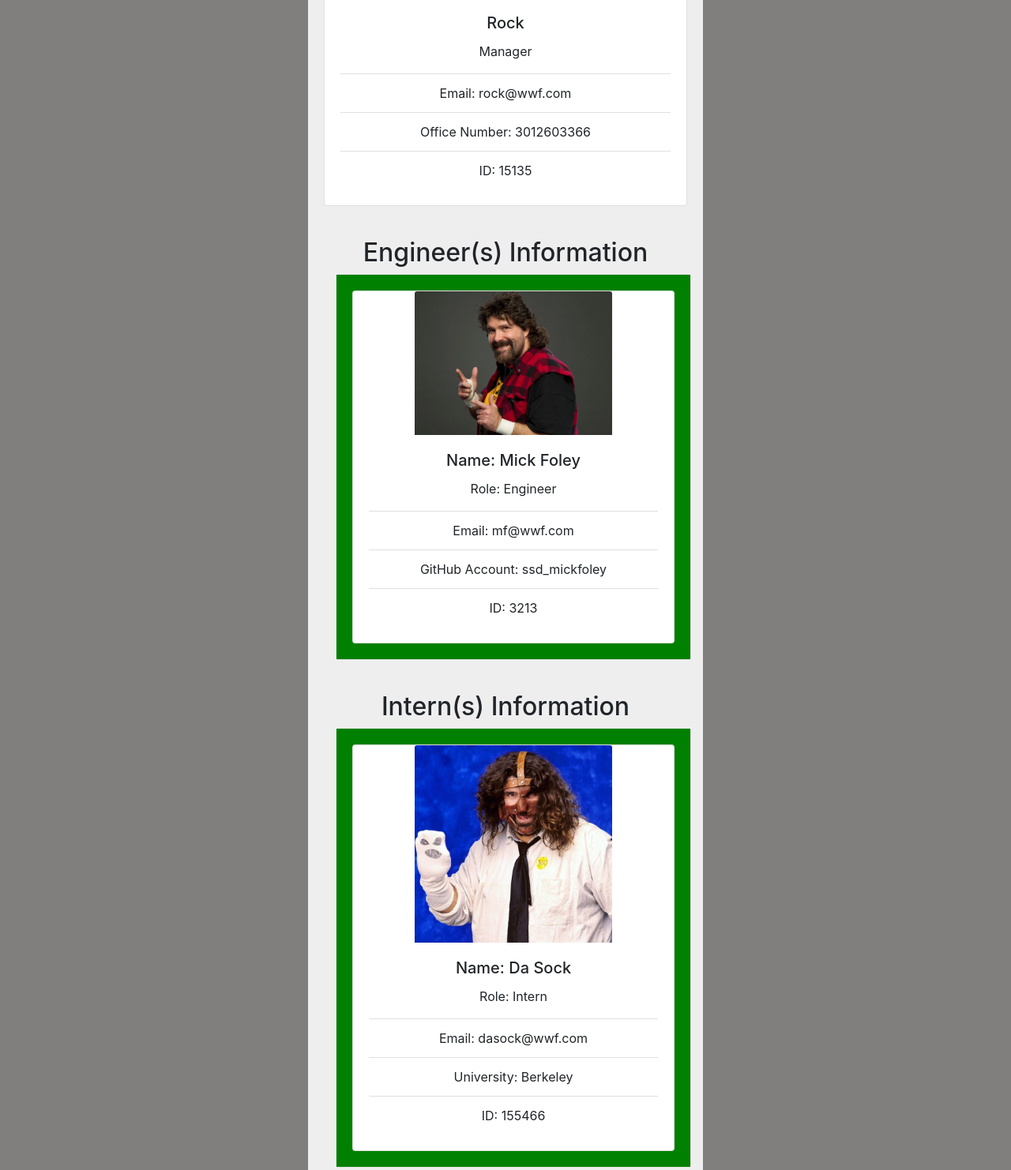
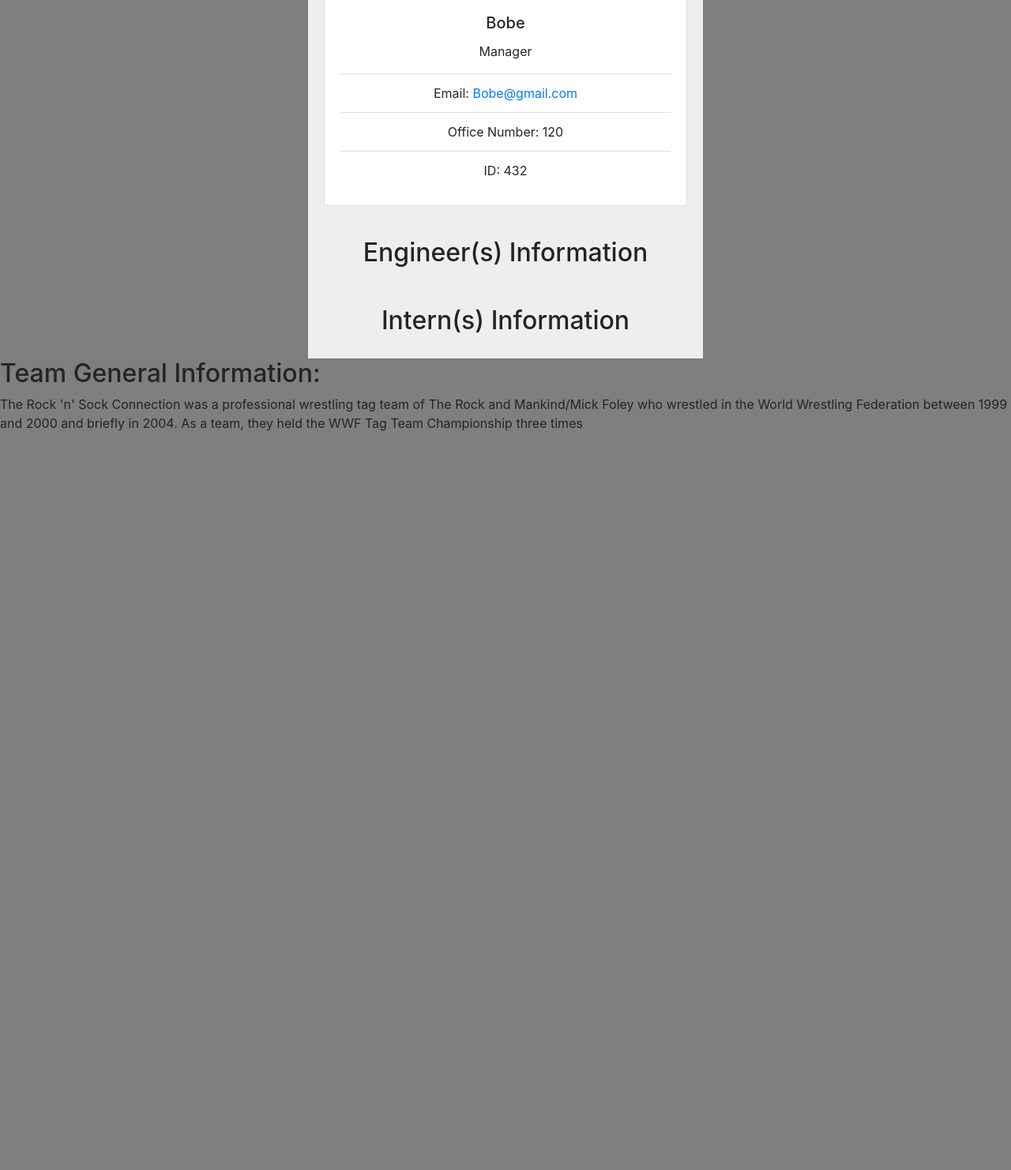
Before and after one commit to gato365/gato365-team-profile-generator-redo, a website: page team_page.html in a window 1280 px wide. Shown: the part 535-2017 px from the top of the page at 79% size. After the commit the page ends 1083 px from the top, so only its background shows below. Drawn offline with nearby package versions, Linux system fonts and the light colour scheme.

Commit message:
Provide the ability to email manager

```diff
--- a/team_page.html
+++ b/team_page.html
@@ -25,12 +25,12 @@
       <div class="card">
   <img src="./assets/images/the-rock.jpg" class="card-img-top" alt="..." style="width:100%;max-width:250px;display:block;margin:0 auto;">
   <div class="card-body">
-    <h5 class="card-title">Rock</h5>
+    <h5 class="card-title">Bobe</h5>
     <p class="card-text">Manager</p>
     <ul class="list-group list-group-flush">
-      <li class="list-group-item"> Email: rock@wwf.com</li>
-      <li class="list-group-item"> Office Number: 3012603366</li>
-      <li class="list-group-item"> ID: 15135</li>
+      <li class="list-group-item"> Email: <a href="mailto:Bobe@gmail.com">Bobe@gmail.com</a></li>
+      <li class="list-group-item"> Office Number: 120</li>
+      <li class="list-group-item"> ID: 432</li>
 
     </ul>
   </div>
@@ -44,26 +44,7 @@
       <h2 style="text-align:center;"> Engineer(s) Information </h2>
       <div class="container">
   <div class="row">
-    <div class="col-md-4">
-    <div class="card" style="width:450px;">
-    <div class="card-body" style="background:green;padding:20px;">
 
-        <div class="card">
-        <img src="./assets/images/mike-foley.jpg" class="card-img-top" alt="..."
-         style="width:100%;max-width:250px;display:block;margin:0 auto;">
-        <div class="card-body">
-          <h5 class="card-title">Name: Mick Foley</h5>
-          <p class="card-text">Role: Engineer</p>
-          <ul class="list-group list-group-flush">
-            <li class="list-group-item">Email: mf@wwf.com</li>
-            <li class="list-group-item">GitHub Account: ssd_mickfoley</li>
-            <li class="list-group-item">ID: 3213</li>
-          </ul>
-        </div>
-      </div>
-        </div>
-      </div>
-    </div>
   </div>
   </div>
       </div>
@@ -75,25 +56,7 @@
       <h2 style="text-align:center;"> Intern(s) Information </h2>
       <div class="container">
   <div class="row">
-    <div class="col-md-4">
-    <div class="card" style="width:450px;">
-    <div class="card-body" style="background:green;padding:20px;">
 
-        <div class="card">
-        <img src="./assets/images/mr-socko.jpg" class="card-img-top" alt="..."  style="width:100%;max-width:250px;display:block;margin:0 auto;">
-        <div class="card-body">
-          <h5 class="card-title">Name: Da Sock</h5>
-          <p class="card-text">Role: Intern</p>
-          <ul class="list-group list-group-flush">
-            <li class="list-group-item">Email: dasock@wwf.com</li>
-            <li class="list-group-item">University: Berkeley</li>
-            <li class="list-group-item">ID: 155466</li>
-          </ul>
-        </div>
-      </div>
-        </div>
-      </div>
-    </div>
   </div>
   </div>
       </div>
```
Also changed, not shown: lib/input.js.
